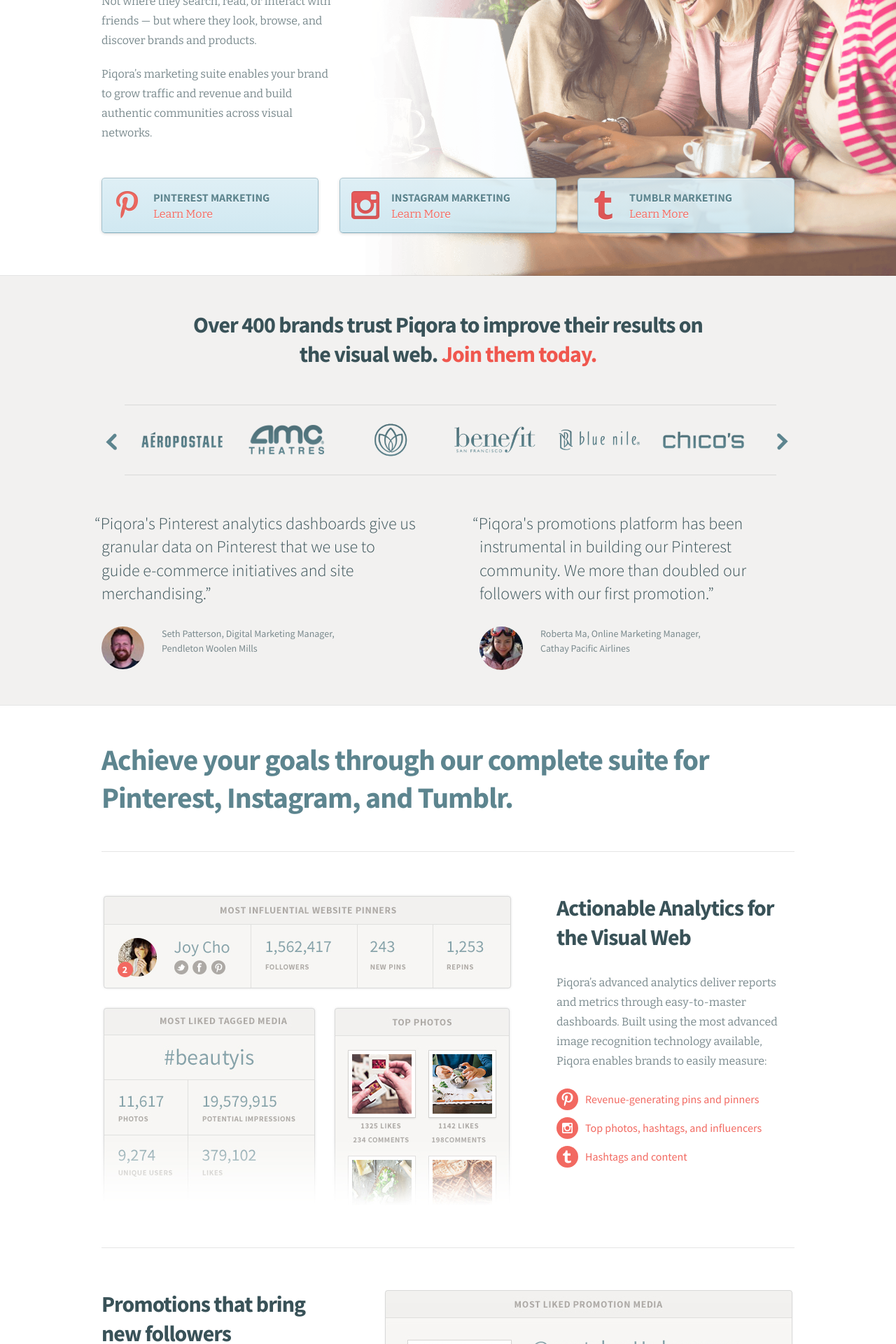
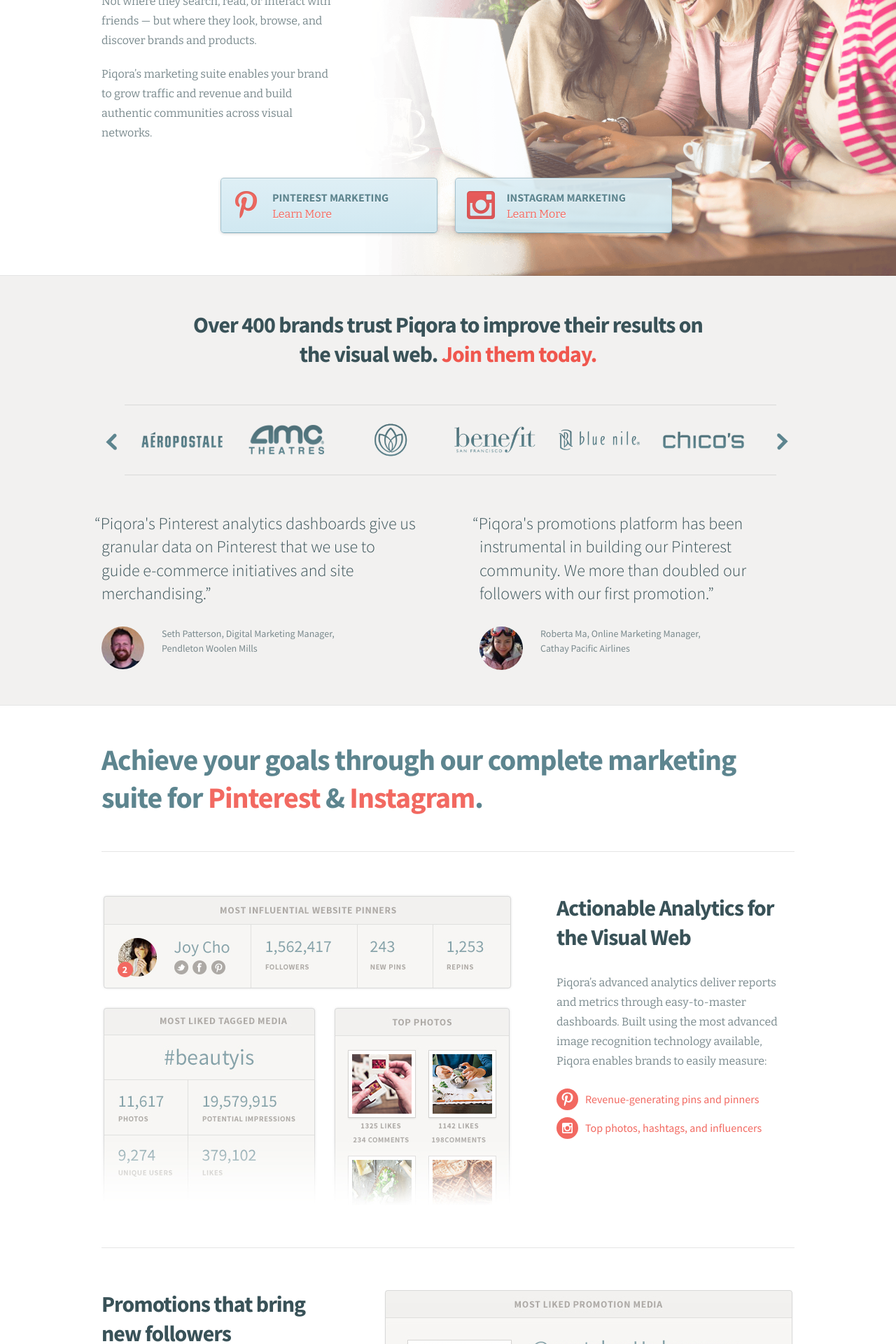
Before and after one commit to piqmarketing/piqmarketing.github.io, a Jekyll site: the page built from index.html, in a window 1280 px wide. Shown: the part 305-2225 px from the top of the page at 70% size. Built offline with Jekyll 4.4.1, drawn with Linux system fonts in a browser that asks for light colours; nearby versions of some CDN libraries.

Commit message:
Removing Tumblr Instances

```diff
--- a/_config.yml
+++ b/_config.yml
@@ -1,7 +1,7 @@
 # Site settings
 title: Piqora
 email: hello@piqora.com
-description: "Write an awesome description for your new site here. You can edit this line in _config.yml. It will appear in your document head meta (for Google search results) and in your feed.xml site description."
+description: "Piqora is the complete marketing suite for Pinterest &amp; Instagram. Get access to the most advanced analytics and promotions platform for the visual web."
 baseurl: ""
 url: "http://piqmarketing.github.io"
 twitter_username: jekyllrb
--- a/_includes/footer.html
+++ b/_includes/footer.html
@@ -6,7 +6,7 @@
                         <ul>
                             <li><a href="/products/pinterest">Pinterest Marketing</a></li>
                             <li><a href="/products/instagram">Instagram Marketing</a></li>
-                            <li><a href="/products/tumblr">Tumblr Marketing</a></li>
+                            <!--<li><a href="/products/tumblr">Tumblr Marketing</a></li>-->
                         </ul>
                     </div>
                     <div class="footer-section">
--- a/_includes/navigation.html
+++ b/_includes/navigation.html
@@ -18,13 +18,13 @@
                         <em>Engage emotionally</em>
                     </a>
                 </li>
-                <li>
+                <!--<li>
                     <a href="/products/tumblr">
                         <img src="/media/img/icon-network-tumblr.png" />
                         Tumblr Marketing Suite
                         <em>Tell visual stories</em>
                     </a>
-                </li>
+                </li>-->
             </ul>
         </li>
         <li>
--- a/index.html
+++ b/index.html
@@ -16,7 +16,7 @@
             <p>Piqora’s marketing suite enables your brand to grow traffic and revenue and build authentic communities across visual networks.</p>
         </div>
         <ul class="banner-cta">
-            <li>
+            <li class="cta-first">
                 <a href="/products/pinterest">
                     <img src="/media/img/icon-network-pinterest-large.png" />
                     <strong>Pinterest<br /> Marketing</strong>
@@ -30,13 +30,13 @@
                     <em>Learn More</em>
                 </a>
             </li>
-            <li>
+            <!--<li>
                 <a href="/products/tumblr">
                     <img src="/media/img/icon-network-tumblr-large.png" />
                     <strong>Tumblr<br /> Marketing</strong>
                     <em>Learn More</em>
                 </a>
-            </li>
+            </li>-->
         </ul>
     </div>
 </div>
@@ -195,7 +195,7 @@
 </div>
 <div class="features-highlight">
     <div class="container">
-        <h2 class="headline-alt">Achieve your goals through our complete suite for Pinterest, Instagram, and Tumblr.</h2>
+        <h2 class="headline-alt">Achieve your goals through our complete marketing suite for <a href="/products/pinterest">Pinterest</a> & <a href="/products/instagram">Instagram</a>.</h2>
         <div class="feature">
             <img src="/media/img/feature-image-analytics.jpg" class="feature-image" alt="" />
             <div class="feature-content">
@@ -216,12 +216,12 @@
                             Top photos, hashtags, and influencers
                         </a>
                     </li>
-                    <li>
-                        <a href="/products/tumblr">
+                    <!--<li>
+                        <a href="/products/instagram">
                             <img src="/media/img/icon-network-tumblr.png" alt="" />
                             Hashtags and content
                         </a>
-                    </li>
+                    </li>-->
                 </ul>
             </div>
         </div>
--- a/resources.html
+++ b/resources.html
@@ -29,12 +29,12 @@
                             <em>Pinterest</em>
                         </a>
                     </li>
-                    <li>
+                    <!--<li>
                         <a href="#" data-filter="tumblr">
                             <img src="/media/img/icon-network-tumblr.png" alt="" />
                             <em>Tumblr</em>
                         </a>
-                    </li>
+                    </li>-->
                 </ul>
             </div>
         </div>
```
Also changed, not shown: media/stylesheets/main.css.
